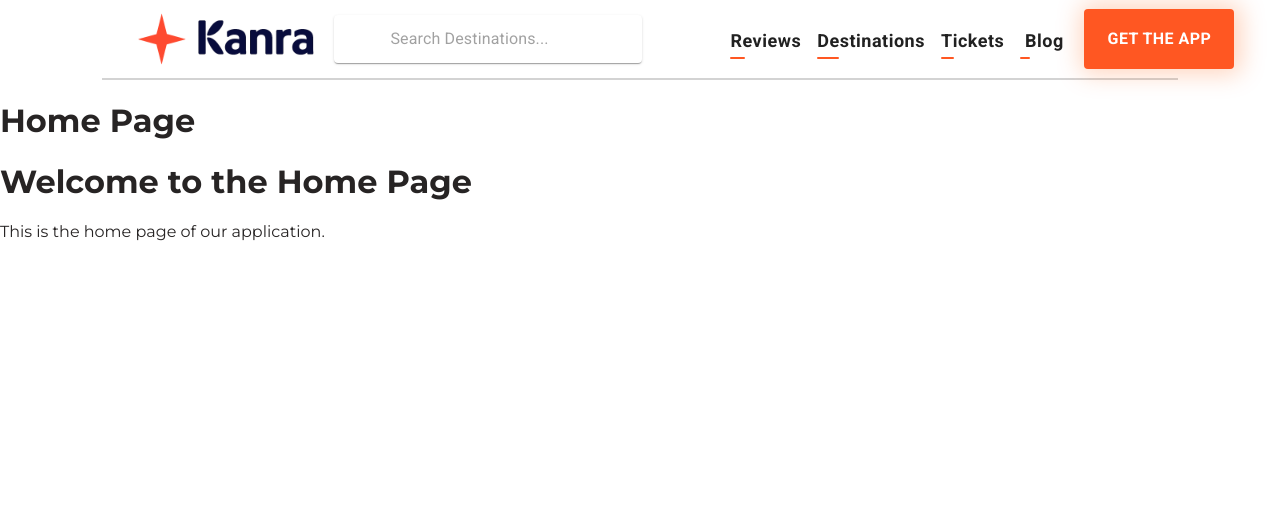
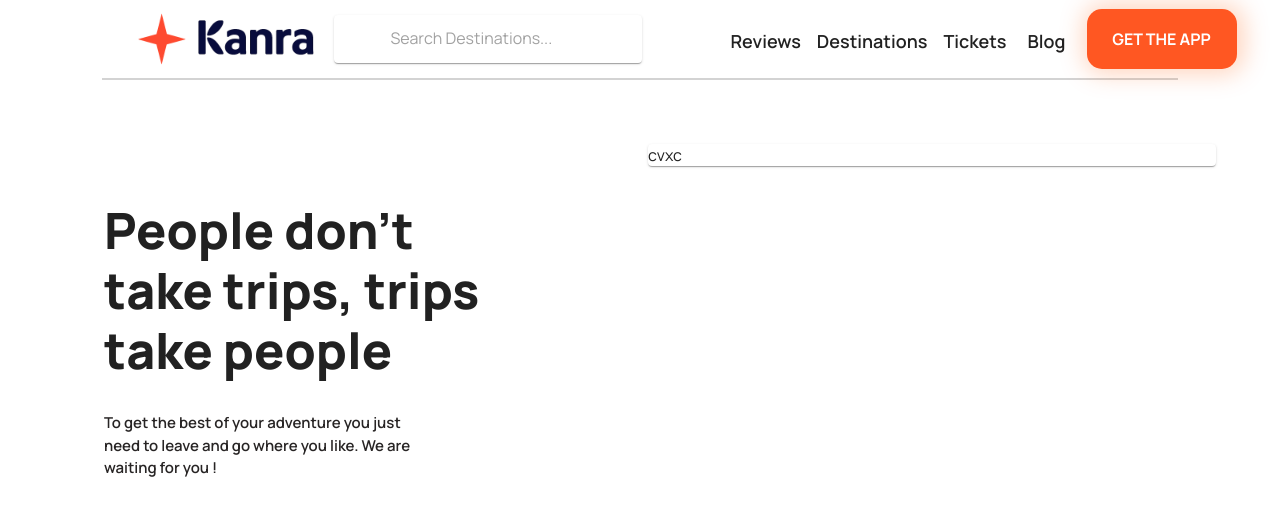
Before and after one commit to ShachiruRashmika2/Kanra-Travel-App, a React (Vite) app in the folder frontend/: page / in a window 1280 px wide. Shown: the top 516 px of the page. Built offline with nearby package versions, Linux system fonts and the light colour scheme; some icons are missing.

Commit message:
initiate grids

```diff
--- a/frontend/src/App.css
+++ b/frontend/src/App.css
@@ -1,9 +1,20 @@
 @import url('https://fonts.googleapis.com/css2?family=Montserrat:ital,wght@0,100..900;1,100..900&family=Poppins:ital,wght@0,100;0,200;0,300;0,400;0,500;0,600;0,700;0,800;0,900;1,100;1,200;1,300;1,400;1,500;1,600;1,700;1,800;1,900&display=swap');
-
+@import url('https://fonts.googleapis.com/css2?family=Manrope:wght@200..800&family=Montserrat:ital,wght@0,100..900;1,100..900&display=swap');
 body {
-  font-family: 'Montserrat', sans-serif;
+  font-family: "Manrope", sans-serif;
   margin: 0;
   padding: 0;
   box-sizing: border-box;
   color: #272424;
 }
+
+@keyframes wobble {
+  0% { transform: translateX(-15px)   }
+  15% { transform: translateX(-5px);width:50% }
+  30% { transform: translateX(0)  }
+  45% { transform: translateX(5px) ;width:50% }
+  60% { transform: translateX(15px)  }
+  75% { transform: translateX(5px)  }
+  90% { transform: translateX(0)  }
+  100% { transform: translateX(-15px)  }
+}
--- a/frontend/src/App.jsx
+++ b/frontend/src/App.jsx
@@ -7,16 +7,17 @@ import { deepOrange } from '@mui/material/colors';
 import {indigo} from '@mui/material/colors';
 
 
-import Home from './pages/Home';
+import Home from './pages/home';
 
 const theme=createTheme({
   palette:{
     primary:deepOrange,
     secondary:indigo,
-    typography:{
-      fontFamily:'Montserrat'
-    },
 
+
+  },
+  typography:{
+    fontFamily:'Manrope'
   },
   text:{
     primary:'#08012e',
--- a/frontend/src/components/Navbar.jsx
+++ b/frontend/src/components/Navbar.jsx
@@ -128,15 +128,18 @@ const handleOpenUserMenu = (event) => {
               <Button
                 key={page}
                 onClick={handleCloseNavMenu}
-                sx={{ my: 2, display: 'block',fontSize: { md: 18},fontWeight:'600',color:'text.primary',textTransform:'none',pb:0}}
+                sx={{ my: 2, display: 'block',fontSize: { md: 18},fontWeight:'600',color:'text.primary',textTransform:'none',pb:0
+              ,'&:hover .underline': { animation: 'wobble 1s ease-in-out infinite',display:'block' },
+
+              }}
                 variant='text'
 
 
               >
                 {page}
-                <Box sx={{p:0,height:'2px',width:'20%',backgroundColor:'primary.main',borderRadius:'5px'
-                    ,animation:`${woblleKeyFrames} 1s ease-out `,
-                }} >
+                <Box sx={{p:0,height:'2px',width:'20%',backgroundColor:'primary.main',borderRadius:'5px',position:'absolute',left:'45%',
+                    display:'none'
+                }} className='underline'>
 
   </Box>
               </Button>
@@ -145,7 +148,7 @@ const handleOpenUserMenu = (event) => {
           <Box sx={{ flexGrow: 1}}>
           <Button
 
-                sx={{ my: 2, display: 'block',fontSize: {xs: 8, sm: 12, md: 16},fontWeight:'bold',mx:1,boxShadow:' 2px 0px 24px 5px rgba(255, 88, 4, 0.26)',height: {xs: 30, sm: 40, md: 60},width:{xs: 100, sm: 120, md: 150}}}
+                sx={{ my: 2, display: 'block',fontSize: {xs: 8, sm: 12, md: 16},fontWeight:'bold',mx:1,boxShadow:' 2px 0px 24px 5px rgba(255, 88, 4, 0.26)',height: {xs: 30, sm: 40, md: 60},width:{xs: 100, sm: 120, md: 150},borderRadius:'15px'}}
                 variant='contained'
                 color='primary'
 
--- a/frontend/src/pages/Home.jsx
+++ b/frontend/src/pages/Home.jsx
@@ -1,12 +1,32 @@
-import ResponsiveAppBar from '../components/Navbar';
+import { Typography } from '@mui/material';
+import ResponsiveAppBar from '../components/navbar';
+import Grid from '@mui/material/Grid';
+import Paper from '@mui/material/Paper';
+
 
 const Home = () => {
   return (
     <div className="home">
       <ResponsiveAppBar />
-      <h1>Home Page</h1>
-      <h1>Welcome to the Home Page</h1>
-      <p>This is the home page of our application.</p>
+      <Grid container spacing={2} sx={{ backgroundColor:'primery.main',m:'5%'}} >
+        <Grid size={6} sx={{p:5,fontFamily:'Manrope'}} >
+         <Typography variant='h2' sx={{fontSize:{xs:20,md:50},fontWeight:'800',color:'text.primary',textAlign:'left',my:2}} color='text.primary'>
+          People don't <br/>
+          take trips, trips<br/>
+          take people
+         </Typography>
+         <Typography  sx={{fontSize:{xs:10,md:15},fontWeight:'600',color:'text.primery',textAlign:'left',my:4}}>
+         To get the best of your adventure you just<br/> need to leave and go where you like. We are<br/> waiting for you ! <br/>
+         </Typography>
+
+
+          </Grid>
+          <Grid size={6}>
+          <Paper>cvxc</Paper>
+          </Grid>
+      </Grid>
+
+
     </div>
   );
 }
```
